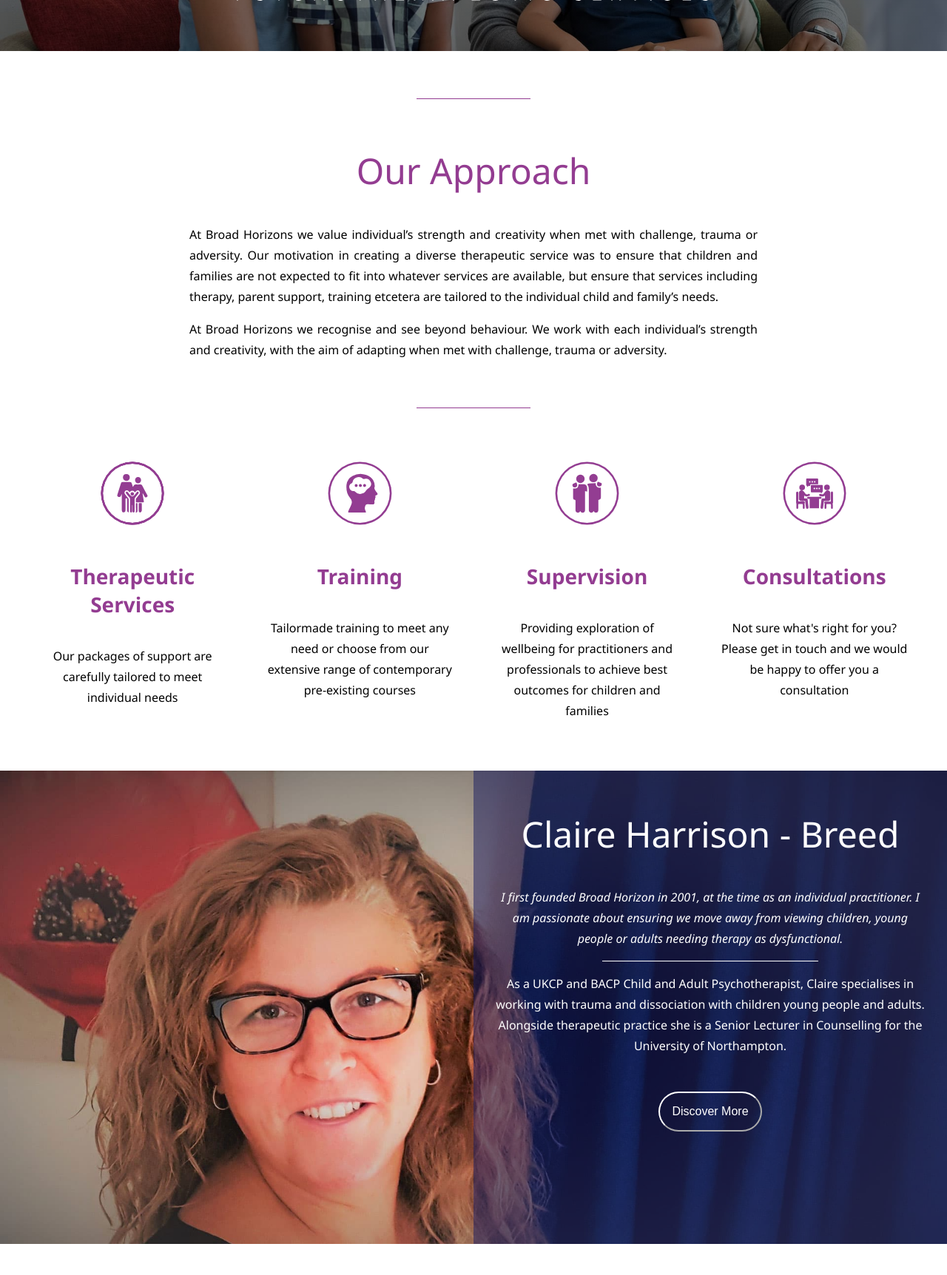
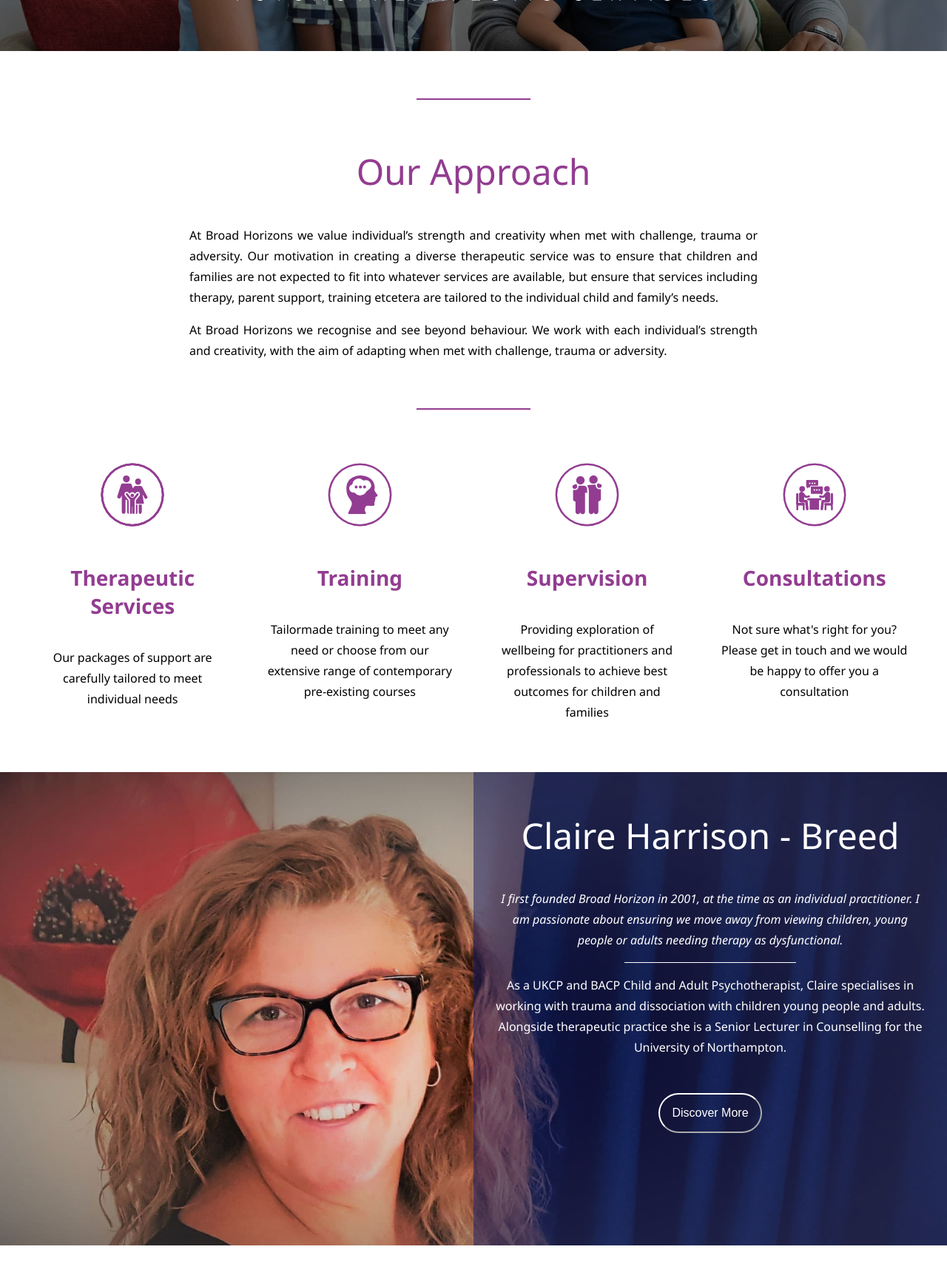
Before and after one commit to 40yostudent/tanyalecchi.com, a PHP site: page /index-wip.php in a window 1280 px wide. Shown: the part 437-2161 px from the top of the page at 74% size. Run offline with PHP 8.4, Linux system fonts and the light colour scheme.

Commit message:
snag list requests (only css)

```diff
--- a/styles.css
+++ b/styles.css
@@ -311,7 +311,7 @@
         display: block;
         width: 20%;
         margin: 5em 40%;
-        border-bottom: 1px solid var(--viola);
+        border-bottom: 0.2em solid var(--viola);
     }
 
     #intro::after {
@@ -319,7 +319,7 @@
         display: block;
         width: 20%;
         margin: 5em 40%;
-        border-bottom: 1px solid var(--viola);
+        border-bottom: 0.2em solid var(--viola);
     }
 }
 
@@ -417,9 +417,9 @@
 #claire-text > p > em:after {
     content:"";
     display: block;
-    width: 50%;
-    margin: 1em 25%;
-    border-bottom: 1px solid var(--bianco);
+    width: 40%;
+    margin: 1em 30%;
+    border-bottom: 0.1em solid var(--bianco);
 }
 
 #claire-text > button {
@@ -571,7 +571,7 @@
     display: block;
     width: 20%;
     margin: 4em 40%;
-    border-bottom: 2px solid var(--viola);
+    border-bottom: 0.2em solid var(--viola);
 }
 
 #team-page > h3 {
@@ -619,7 +619,7 @@
 }
 
 form > input[type=text] {
-    background-color: rgba(255, 255, 255, 0.25);
+    background-color: rgba(255, 255, 255, 0.40);
     color: var(--bianco);
 
     padding: 1em;
@@ -635,7 +635,7 @@
 }
 
 form > textarea {
-    background-color: rgba(255, 255, 255, 0.25);
+    background-color: rgba(255, 255, 255, 0.40);
     color: var(--bianco);
 
     padding: 1em;
@@ -653,7 +653,7 @@
 }
 
 form > button {
-    background-color: rgba(255, 255, 255, 0.25);
+    background-color: rgba(255, 255, 255, 0.40);
     color: var(--bianco);
 
     padding: 1em;
@@ -668,7 +668,7 @@
 }
 
 #form {
-    background: linear-gradient(rgba(23, 27, 96, 0.85),rgba(23, 27, 96, 0.85)), url("./images/banner-contact-us.jpg");
+    background: linear-gradient(rgba(23, 27, 96, 0.75),rgba(23, 27, 96, 0.75)), url("./images/banner-contact-us.jpg");
     height: 100%;
     background-repeat: no-repeat;
     background-size: cover;
```
